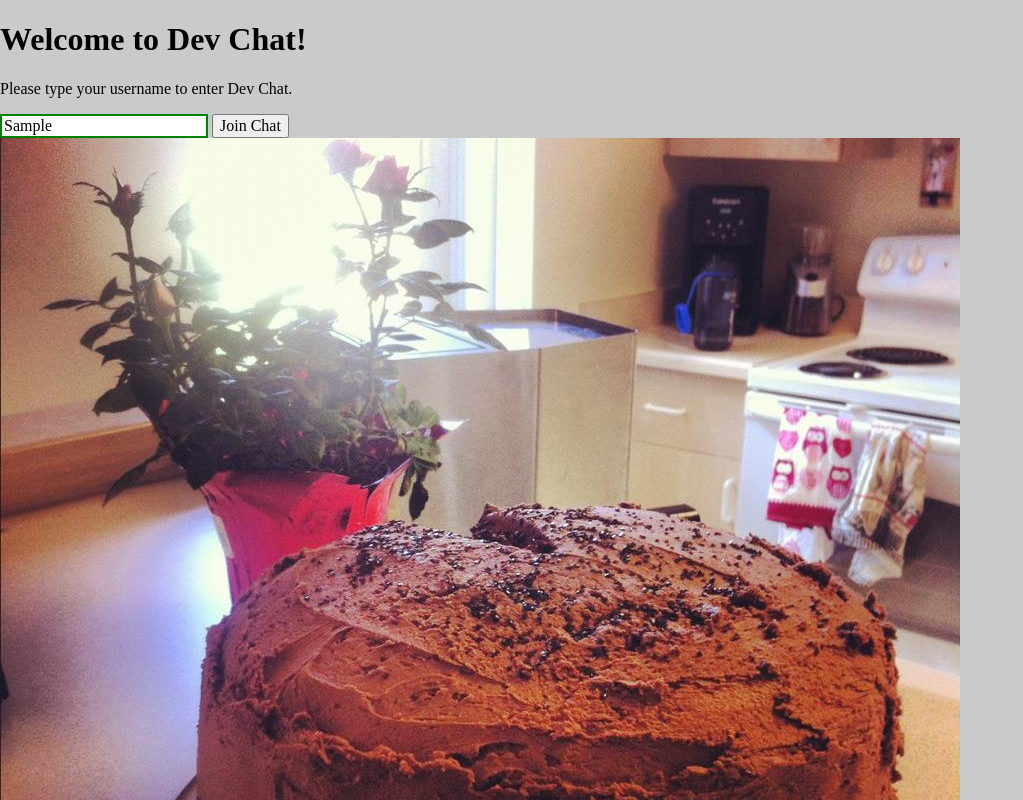
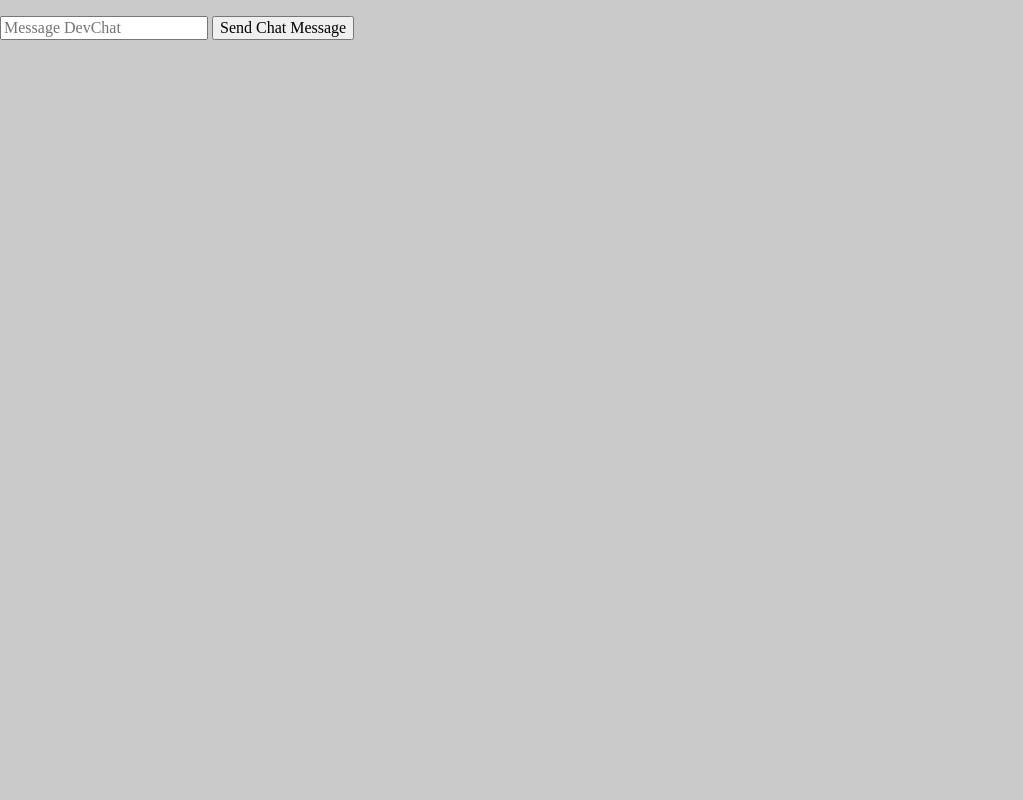
Before and after one commit to devonmoubry/Dev-Chat, a website built with webpack: page app/index.html in a window 1280 px wide. Both pictures are taken after typing "Sample" into the empty fields and a click on the input "Join Chat". Shown: the top 800 px of the page, without its empty margins (0-1023 px from the left). Built offline with nearby package versions, Linux system fonts and the light colour scheme; files whose address does not match are found by name.

Commit message:
add show and hide function to container divs

```diff
--- a/app/index.html
+++ b/app/index.html
@@ -8,20 +8,20 @@
     <meta name="viewport" content="width=device-width, initial-scale=1">
   </head>
   <body>
-    <div class="loginContainer">
+    <div id="loginContainer">
       <h1>Welcome to Dev Chat!</h1>
       <p id="instructions">Please type your username to enter Dev Chat.</p>
-      <form class="submitUsername seen">
-        <input type="text" id="username" required="" placeholder="username">
-        <input type="submit" value="Join Chat">
+      <form id="submitUsername">
+        <input type="text" required="" placeholder="username">
+        <input type="submit" value="Join Chat" id="submitUsername">
       </form>
       <img src="./images/cake.jpg" alt="">
     </div>
-    <div class="chatContainer">
-      <ul class="messages hidden"></ul>
+    <div id="chatContainer" class="hidden">
+      <ul class="messages"></ul>
       <form id="messageWritingSpace" method="post">
         <input type="text" name="add new message" placeholder="Message DevChat">
-        <input class="submit" type="submit" value="Send Chat Message">
+        <input class="submit" type="submit" value="Send Chat Message" id="sendMessage">
       </form>
     </div>
     <script src="./app.js"></script>
--- a/app/scripts/app.js
+++ b/app/scripts/app.js
@@ -1,16 +1,16 @@
 export default function app() {
     let session;
-    let username;
+
   	const moment = require('moment');
-  	 console.log(moment().format());
-  	// all your codes are belong to us
+  	 console.log(moment().format("ddd, MMM Do YY, h:mm a"));
+
     function Session(username) {
       'use strict';
 
       this.username = username;
     }
 
-    function Message (sender, body, timestamp) {
+    function Message(sender, body, timestamp) {
       'use strict'
 
       this.sender = sender;
@@ -19,28 +19,41 @@ export default function app() {
     }
 
     Message.prototype.save = function() {
-
+      // console.log('hello');
+      // let newMessage = event.currentTarget[0].value;
+      // let settings = {
+      //   type: 'POST',
+      //   contentType: 'json',
+      //   url: 'http://tiny-za-server.herokuapp.com/collections/devonmoubry-devchat',
+      //   data: newMessage
+      // }
     }
 
     Message.prototype.delete = function() {
-
+      //   let id = event.currentTarget.id;
+      //   let url = 'http://tiny-za-server.herokuapp.com/collections/devonmoubry-devchat' + id;
+      //   let deleteSetting = {
+      //     type: 'DELETE',
+      //     url: url
+      //   }
+      //
+      // $ajax(deleteSetting).then(function(data, status, xhr) {
+      //   renderChat();
+      // })
     }
 
     function renderLogin() {
-    	const $usernameSubmit = $('.submitUsername');
+    	const $usernameSubmit = $('#submitUsername');
     	$usernameSubmit.submit(function(event) {
     		event.preventDefault();
-        username = event.target[0].value;
-    		session = new Session(username);
-
+    		session = new Session(event.currentTarget[0].value);
+        $('#loginContainer').hide();;
+        $('#chatContainer').show();
     		console.log(session);
-
     	});
     }
 
     function renderChat() {
-      //$('.loginContainer').remove();
-      //
       // let settings = {
       //   type: 'GET',
       //   dataType: 'json',
@@ -52,12 +65,24 @@ export default function app() {
       //     $('ul').append('<li><div class="sender"> + "Devon" + </div><div class="body"> + "Hello there" + </div><div class="timestamp"> + "beer o’clock" + </div><a id="delete"><i class="fa fa-trash-o" aria-hidden="true"></i></a></li>');
       //   })
       // })
+      //
+      // $('a').on('click', function(event) {
+      //   message.delete();
+      // });
+
     }
 
-    function renderMessage() {
+    function renderMessages() {
+      // $('#sendMessage').submit(function(event) {
+      //   event.preventDefault;
+      //   newMessage.save();
+      // })
+      // $.ajax(settings).then(function(data, status, xhr) {
+      //   renderChat();
+      // })
+    }
 
-    }
-  renderLogin();
+    renderLogin();
 }
 
 // http://tiny-za-server.herokuapp.com/collections/devonmoubry-devchat
--- a/app/stylesheets/app.scss
+++ b/app/stylesheets/app.scss
@@ -22,3 +22,7 @@ input:valid:required {
 input:invalid {
   box-shadow: 0 0 5px 1px red;
 }
+
+.hidden {
+  display: none;
+}
```
